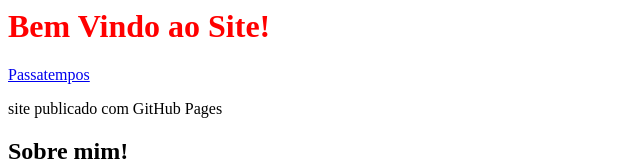
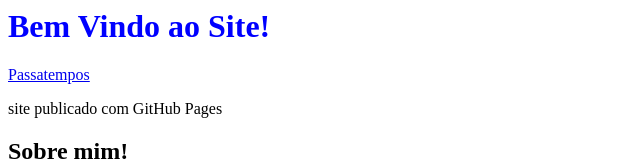
Before and after one commit to anasofiaAS/UC00507, a plain HTML site: page index.html in a window 1280 px wide. Shown: the top 163 px of the page, without its empty margins (0-640 px from the left). Drawn offline with Linux system fonts and the light colour scheme.

Commit message:
Update index.html

```diff
--- a/index.html
+++ b/index.html
@@ -3,7 +3,7 @@
     <title>Ex de html</title>
  </head>
   <body>
-    <h1 style="color:red"> Bem Vindo ao Site!</h1>
+    <h1 style="color:blue"> Bem Vindo ao Site!</h1>
     <a href="passatempos.html">Passatempos</a>
     <p> site publicado com GitHub Pages</p>
     <h2> Sobre mim!</h2>
```
